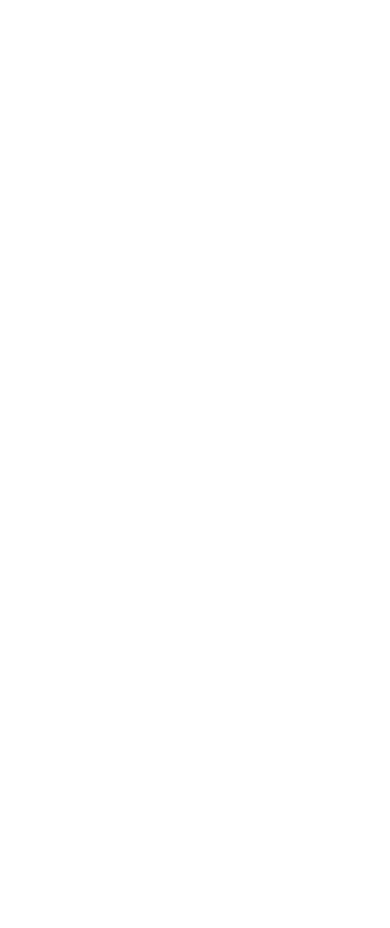
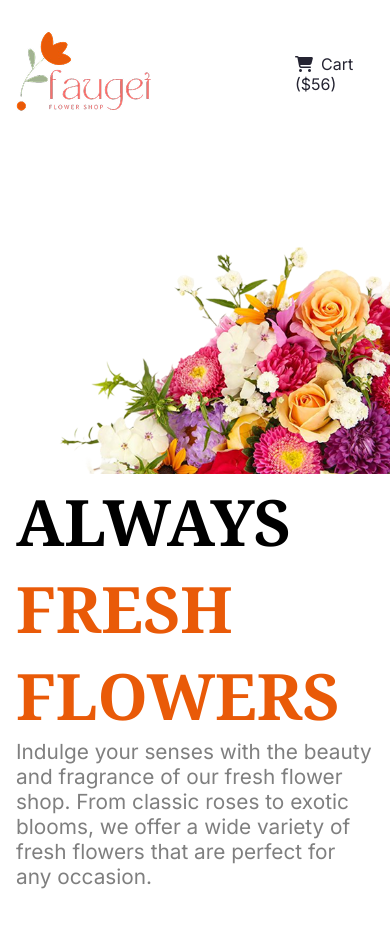
Before and after one commit to lahifkhan/flower-responsive, a plain HTML site: page index.html in a window 390 px wide. Before the commit the page ends 844 px from the top, so only its background shows below. Drawn offline with Linux system fonts and the light colour scheme.

Commit message:
header done responsive  desktop and mobile

```diff
--- a/index.html
+++ b/index.html
@@ -22,12 +22,42 @@
     />
 
     <!-- font awesome kit -->
-     <script src="https://kit.fontawesome.com/caa2785214.js" crossorigin="anonymous"></script>
+    <script
+      src="https://kit.fontawesome.com/caa2785214.js"
+      crossorigin="anonymous"
+    ></script>
   </head>
   <body>
+    <header class="mx-width">
+        <div class="nav-container inter-font">
+            <div class="nav-left">
+                <img src="assets/logo.png" alt="">
+            </div>
 
+            <div class="nav-right">
+                <ul>
+                    <li><a class="link mobile" href="">Home</a></li>
+                    <li><a class="link mobile" href="">Shop</a></li>
+                    <li><a class="link mobile" href="">About us</a></li>
+                    <li><a class="link" href=""><i class="fa-solid fa-cart-shopping cart-icon"></i>Cart ($56)</a></li>
+                </ul>
+            </div>
+        </div>
 
+        <div class="banner-container">
+            <div class="banner-left">
+                <h1 class="banner-tittle primary-font ">
+                    ALWAYS <span class="primary-color">FRESH FLOWERS</span>
+                </h1>
+                <p class="secondary-color inter-font">Indulge your senses with the beauty and fragrance of our fresh flower shop. From classic roses to exotic blooms, we offer a wide variety of fresh flowers that are perfect for any occasion. </p>
 
+            </div>
 
+            <div class="banner-right">
+                <img id="banner-img" src="assets/hero-flower.png" alt="">
+            </div>
+        </div>
+
+    </header>
   </body>
 </html>
--- a/styles/style.css
+++ b/styles/style.css
@@ -18,3 +18,102 @@
     max-width: 1140px;
     margin: 0px auto;
 }
+
+/* common styles */
+
+.primary-color{
+    color: rgba(233, 90, 8, 1);
+}
+.secondary-color{
+    color: rgba(0, 0, 0, 0.5);
+    font-size: 1.3rem;
+}
+.nav-container,
+.nav-right ul,
+.banner-container{
+    display: flex;
+}
+
+
+
+
+/* header styles */
+.nav-container{
+    margin-top: 30px;
+    margin-bottom: 114px;
+}
+.nav-container{
+    justify-content: space-between;
+    align-items: center;
+}
+.nav-right ul{
+    gap: 48px;
+}
+.nav-right li{
+    list-style: none;
+
+}
+.nav-right li:nth-child(2) .link{
+   color:  rgb(137, 135, 161);
+
+}
+.nav-right li:nth-child(3) .link{
+   color:  rgb(137, 135, 161);
+
+}
+
+.nav-right li  a{
+    text-decoration: none;
+    color:rgb(37, 36, 50);
+}
+
+.cart-icon{
+    margin-right: 8px;
+}
+
+
+/* banner section styles */
+
+.banner-container{
+    align-items: end;
+    margin-bottom: 120px;
+}
+.banner-left{
+    flex: 1;
+}
+.banner-right{
+    flex: 1;
+}
+.banner-tittle{
+    font-size: 4rem;
+
+}
+
+.banner-right img{
+    width: 100%;
+
+}
+
+
+
+/* responsive for mobile */
+@media screen and (max-width:576px) {
+
+    /* header responsive */
+    .nav-container,
+    .banner-left{
+        padding-left: 16px;
+        padding-right: 16px;
+    }
+    .mobile{
+        display: none;
+    }
+
+    /* banner section responsive */
+    .banner-container{
+        flex-direction: column-reverse;
+    }
+
+
+
+}
```
